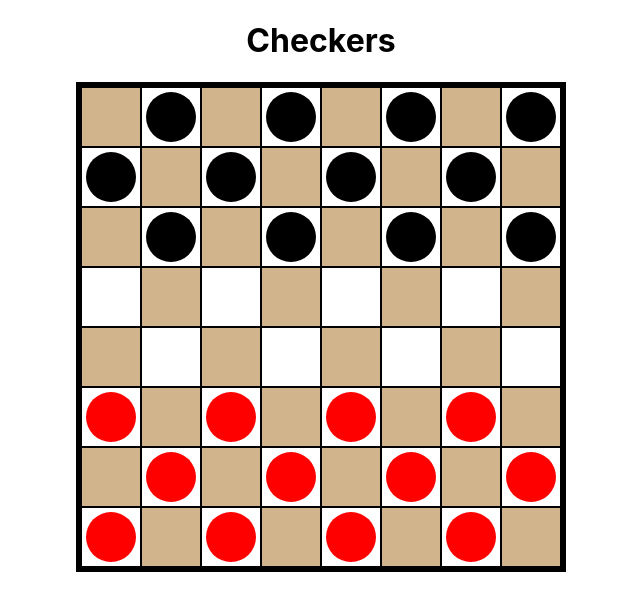
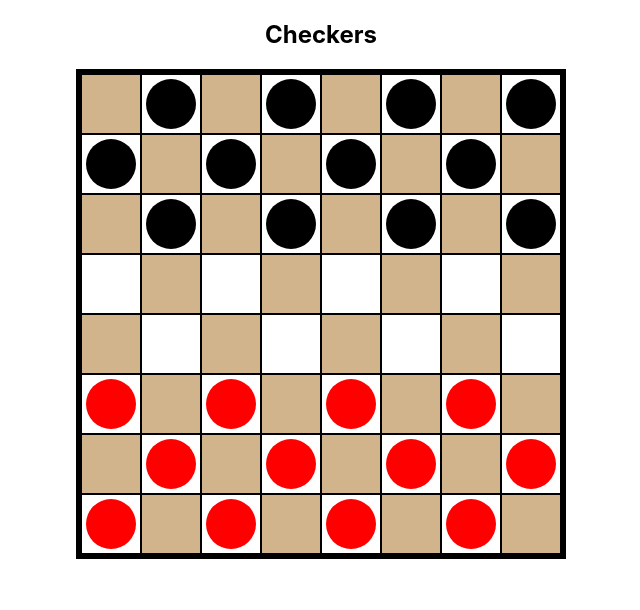
Before and after one commit to taherfa/checkers, a React (Create React App) app: page / in a window 1280 px wide. Shown: the top 610 px of the page, without its empty margins (319-959 px from the left). Built offline with nearby package versions, Linux system fonts and the light colour scheme.

Commit message:
make outcome pop

```diff
--- a/src/GameStatus/index.jsx
+++ b/src/GameStatus/index.jsx
@@ -1,9 +1,13 @@
-import React from 'react';
+import React from "react";
 
 const GameStatus = ({ outcome }) => {
   return (
     <div>
-      <h1>{!outcome ? `Checkers` : outcome === `computer` ? `${outcome} wins!`: `You win!`}</h1>
+      {!outcome ? (
+        <h2>Checkers</h2>
+      ) : (
+        <h1>{outcome === `computer` ? `${outcome} wins!` : `You win!`}</h1>
+      )}
     </div>
   );
 };
```
